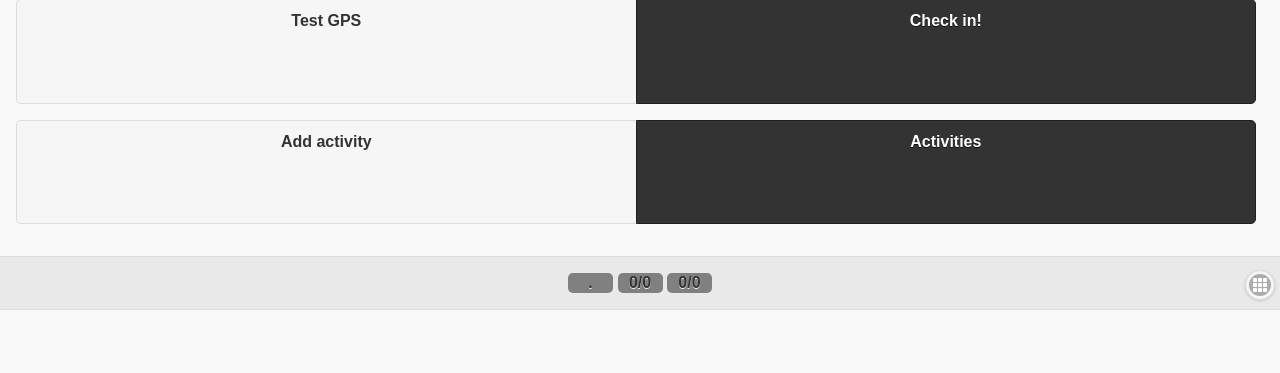
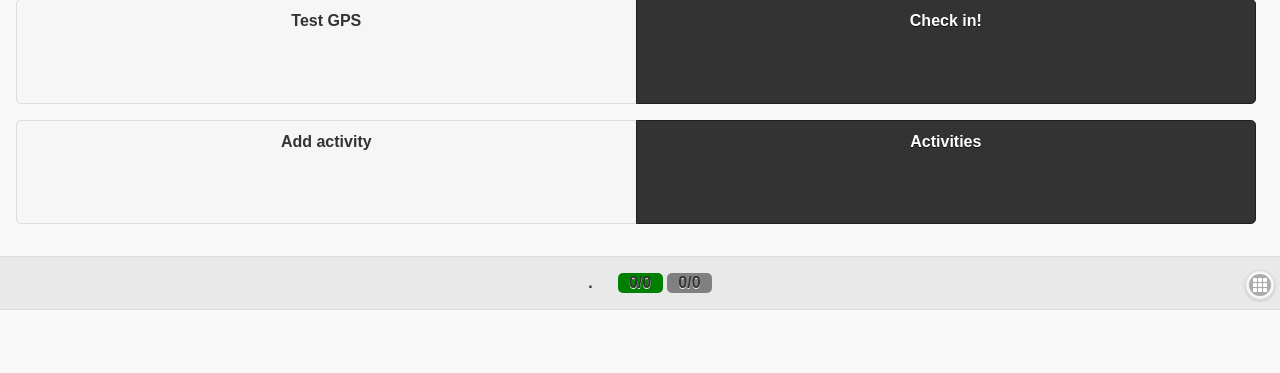
Before and after one commit to renatus/Exocortex, a PHP site: page / in a window 1280 px wide. Shown: the part 70-443 px from the top of the page. Run offline with PHP 8.4, Linux system fonts and the light colour scheme.

Commit message:
Add basic indicators

```diff
--- a/css/index.css
+++ b/css/index.css
@@ -5,7 +5,7 @@
     display: inline-block;
     width: 45px;
     height: 20px;
-    background-color: gray;
+
 }
 
 /* JQM subpages footer <div>*/
@@ -16,8 +16,15 @@
 
 /* JQM subpages footer Active activities indicator*/
 .activities_active_number {
-    background-color: "green";
+
+    background-color: green;
 }
+
+/* JQM subpages footer Completed activities indicator */
+.activities_completed_number {
+    background-color: gray;
+}
+
 
 
 
```
Also changed, not shown: 1 other file.
